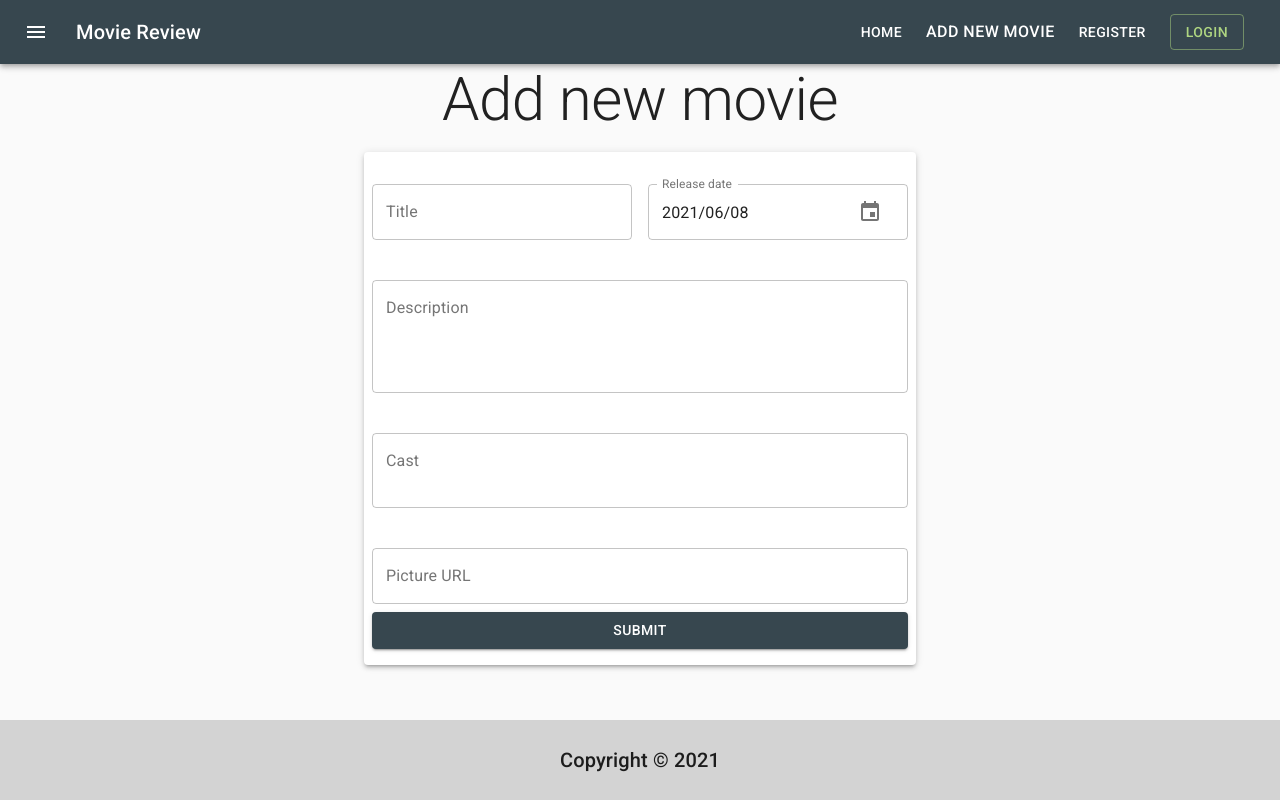
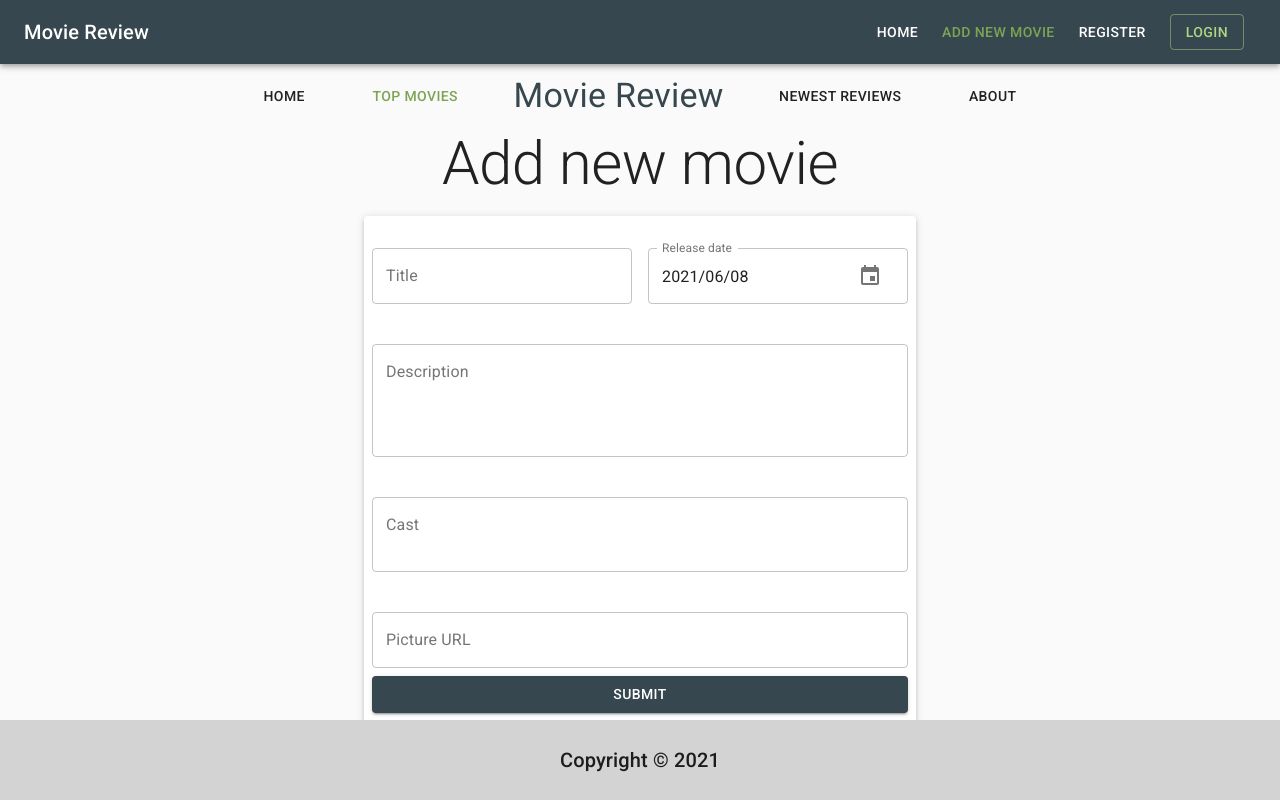
Before and after one commit to DeividasKakta/movie-review-app, a React (Create React App) app in the folder movie-review-ui/: page /movies/create in a window 1280 px wide. Built offline with nearby package versions, Linux system fonts and the light colour scheme.

Commit message:
React: Add logout functionality, header update

```diff
--- a/movie-review-ui/src/components/main/Header/Header.js
+++ b/movie-review-ui/src/components/main/Header/Header.js
@@ -1,15 +1,11 @@
-import {AppBar, Button, IconButton, Link, makeStyles, Toolbar, Typography} from "@material-ui/core";
-import MenuIcon from "@material-ui/icons/Menu"
+import {AppBar, Button, Container, Link, makeStyles, Toolbar, Typography} from "@material-ui/core";
 import {NavLink} from "react-router-dom";
-import {useSelector} from "react-redux";
-import {loggedInUser} from "../../../store/slices/userSlice";
+import {useDispatch, useSelector} from "react-redux";
+import {loggedInUser, logout} from "../../../store/slices/userSlice";
 
 const useStyles = makeStyles((theme) => ({
     root: {
         flexGrow: 1,
-    },
-    menuButton: {
-        marginRight: theme.spacing(2),
     },
     title: {
         flexGrow: 1,
@@ -18,21 +14,23 @@ const useStyles = makeStyles((theme) => ({
         margin: theme.spacing(1, 1.5),
     },
     active: {
-        fontSize: theme.spacing(2)
+        color: theme.palette.secondary.dark
+    },
+    menu: {
+        display: "flex",
+        justifyContent: "space-evenly"
     }
 }));
 
 const Header = () => {
-    const classes = useStyles();
+    const classes = useStyles()
     const currentUser = useSelector(loggedInUser)
+    const dispatch = useDispatch()
 
     return (
         <>
             <AppBar position="static" color="primary">
                 <Toolbar>
-                    <IconButton edge="start" className={classes.menuButton} color="inherit" aria-label="menu">
-                        <MenuIcon />
-                    </IconButton>
                     <Typography variant="h6" className={classes.title}>
                         Movie Review
                     </Typography>
@@ -47,8 +45,8 @@ const Header = () => {
 
                     {
                         currentUser ?
-                            <Button color="secondary" variant="outlined" to="/"
-                                    className={classes.link} component={NavLink}>
+                            <Button color="secondary" variant="outlined" onClick={() => dispatch(logout())}
+                                    className={classes.link}>
                                 Logout
                             </Button> :
                             <>
@@ -65,6 +63,33 @@ const Header = () => {
 
                 </Toolbar>
             </AppBar>
+            <Container maxWidth="md">
+                <Toolbar className={classes.menu}>
+                    <Link variant="button" color="inherit" exact to="/"
+                          className={classes.link} activeClassName={classes.active} component={NavLink}>
+                        Home
+                    </Link>
+                    <Link variant="button" color="inherit" to="/movies/create"
+                          className={classes.link} activeClassName={classes.active} component={NavLink}>
+                        Top movies
+                    </Link>
+
+                    <Typography variant="h4" color="primary">
+                        Movie Review
+                    </Typography>
+
+                    <Link variant="button" color="inherit" to="/register"
+                          className={classes.link} activeClassName={classes.active} component={NavLink}>
+                        Newest reviews
+                    </Link>
+                    <Link variant="button" color="inherit" to="/register"
+                          className={classes.link} activeClassName={classes.active} component={NavLink}>
+                        About
+                    </Link>
+
+
+                </Toolbar>
+            </Container>
         </>
     )
 }
--- a/movie-review-ui/src/store/slices/userSlice.js
+++ b/movie-review-ui/src/store/slices/userSlice.js
@@ -1,5 +1,5 @@
 import {createSlice} from "@reduxjs/toolkit";
-import {loadFromSessionStorage, saveToSessionStorage} from "../../utils/sessionStorage";
+import {loadFromSessionStorage, removeItemFromSessionStorage, saveToSessionStorage} from "../../utils/sessionStorage";
 
 
 const initialState = {
@@ -13,6 +13,10 @@ const userSlice = createSlice({
     reducers: {
         login(user, { payload }) {
             return payload
+        },
+        logout() {
+            removeItemFromSessionStorage('user')
+            return initialState
         }
     }
 })
@@ -36,4 +40,4 @@ export const loadUserFromSessionStorage = () => loadFromSessionStorage("user") |
 export const loggedInUser = ( { user } ) => user.loggedInUser
 
 export default userSlice.reducer
-export const { login } = userSlice.actions
+export const { login, logout } = userSlice.actions
--- a/movie-review-ui/src/utils/sessionStorage.js
+++ b/movie-review-ui/src/utils/sessionStorage.js
@@ -15,3 +15,11 @@ export const loadFromSessionStorage = (key) => {
 
     return JSON.parse(serializedValue)
 }
+
+export const removeItemFromSessionStorage = (key) => {
+    try {
+        sessionStorage.removeItem(key)
+    } catch {
+        //
+    }
+}
```
